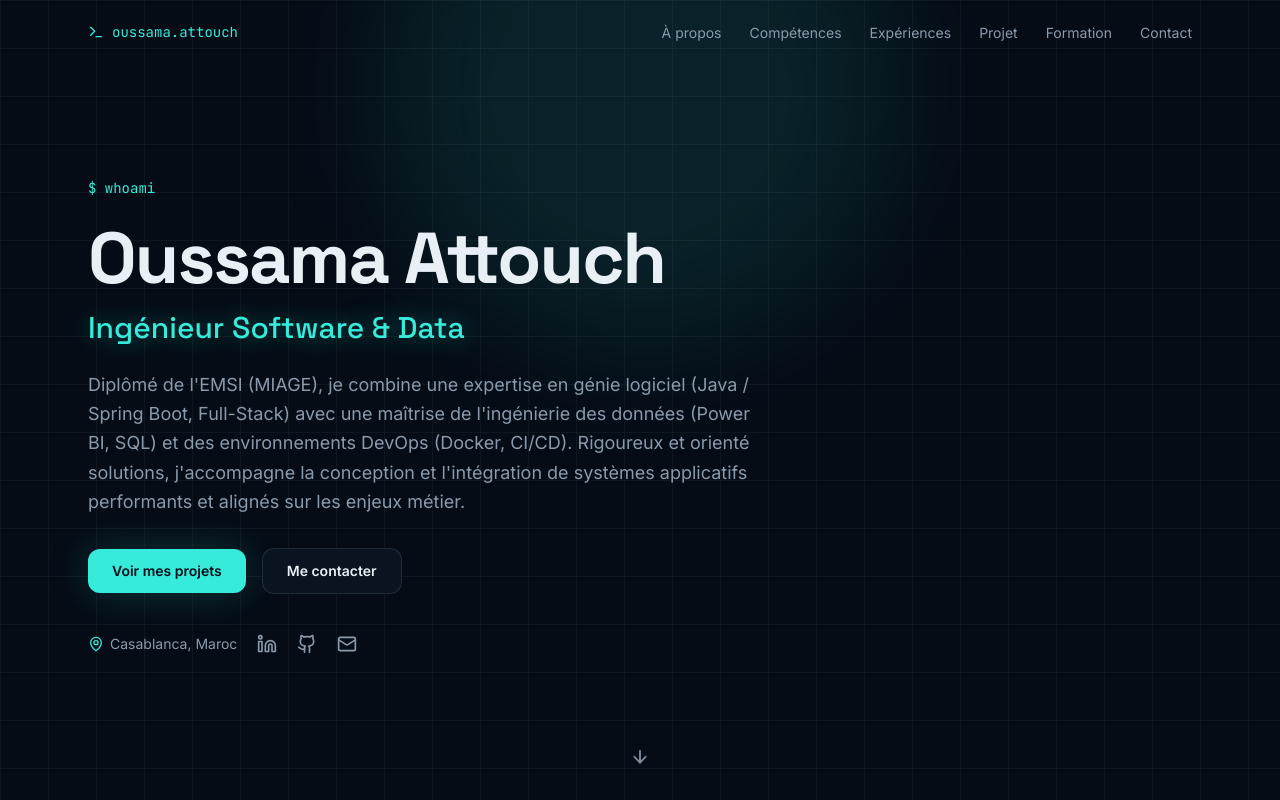
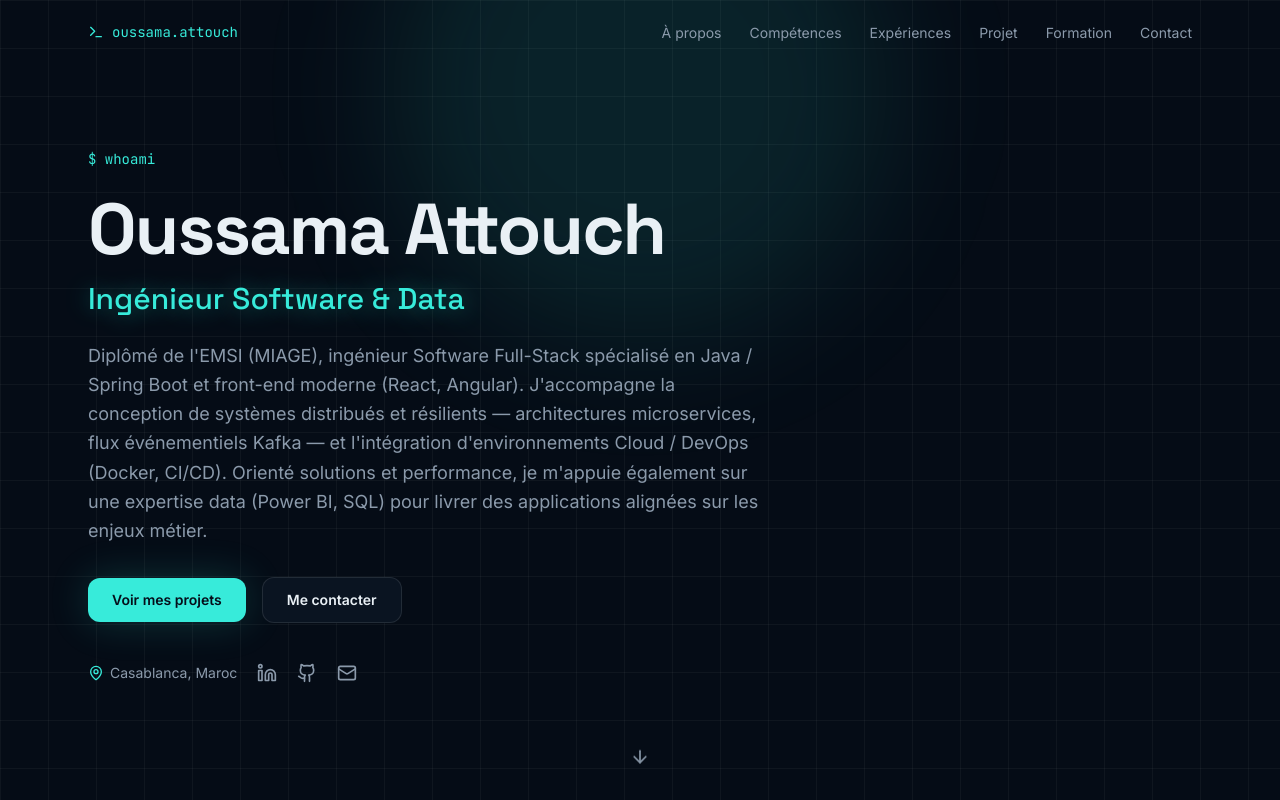
Before and after one commit to oussama-attouch/portfolio-oussama-attouch, a React (Vite) app: page / in a window 1280 px wide. Shown: the top 800 px of the page. Built offline with nearby package versions, Linux system fonts and the light colour scheme.

Commit message:
content(profile): update from résumé

```diff
--- a/src/components/portfolio/data.ts
+++ b/src/components/portfolio/data.ts
@@ -7,7 +7,7 @@ export const profile = {
   phone: "+212 725 547 140",
   linkedin: "https://www.linkedin.com/in/oussama-attouch",
   github: "https://github.com/oussamaattouch",
-  bio: "Diplômé de l'EMSI (MIAGE), je combine une expertise en génie logiciel (Java / Spring Boot, Full-Stack) avec une maîtrise de l'ingénierie des données (Power BI, SQL) et des environnements DevOps (Docker, CI/CD). Rigoureux et orienté solutions, j'accompagne la conception et l'intégration de systèmes applicatifs performants et alignés sur les enjeux métier.",
+  bio: "Diplômé de l'EMSI (MIAGE), ingénieur Software Full-Stack spécialisé en Java / Spring Boot et front-end moderne (React, Angular). J'accompagne la conception de systèmes distribués et résilients — architectures microservices, flux événementiels Kafka — et l'intégration d'environnements Cloud / DevOps (Docker, CI/CD). Orienté solutions et performance, je m'appuie également sur une expertise data (Power BI, SQL) pour livrer des applications alignées sur les enjeux métier.",
 };
 
 export const stats = [
```
